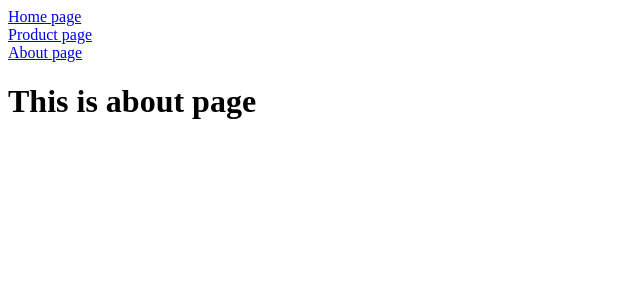
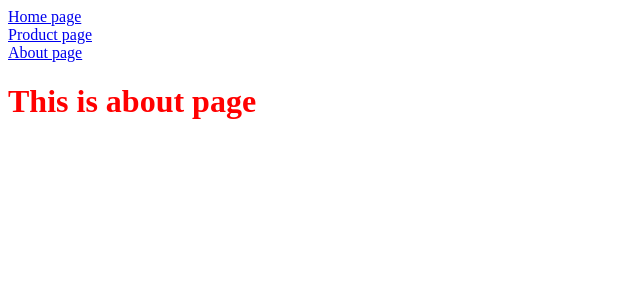
Before and after one commit to mucoban/mucoban-speedy, a Nuxt app in the folder frontend/: page /about in a window 1280 px wide. Shown: the top 300 px of the page, without its empty margins (0-640 px from the left). Built offline with nearby package versions, Linux system fonts and the light colour scheme.

Commit message:
Feature: My first commit

```diff
--- a/frontend/app/pages/about.vue
+++ b/frontend/app/pages/about.vue
@@ -3,3 +3,8 @@
         <h1>This is about page</h1>
     </div>
 </template>
+<style lang="scss">
+    h1 {
+        color: red;
+    }
+</style>
--- a/frontend/package.json
+++ b/frontend/package.json
@@ -13,5 +13,8 @@
     "nuxt": "^4.1.3",
     "vue": "^3.5.22",
     "vue-router": "^4.5.1"
+  },
+  "devDependencies": {
+    "sass-embedded": "^1.93.2"
   }
 }
```
Also changed, not shown: 1 other file (tests, documents, lock files or other folders).
